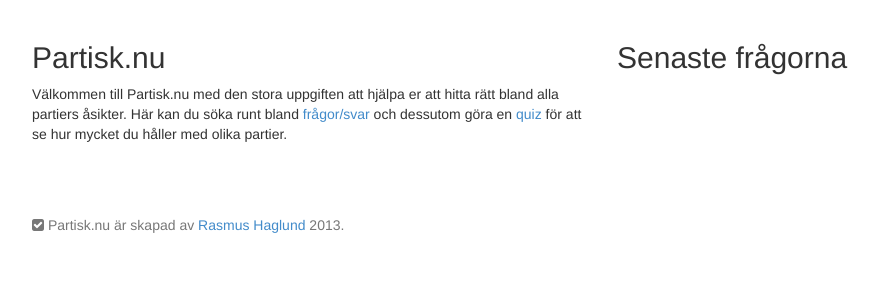
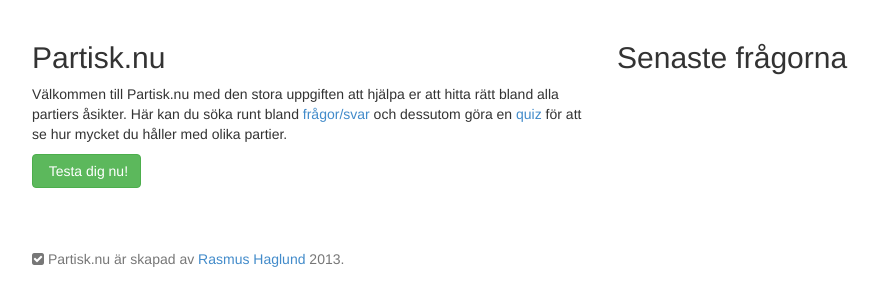
Before and after one commit to rasmushaglund/Partisk, a CakePHP app: the page made by app/View/Pages/index.ctp in a window 1280 px wide. Shown: the part 52-358 px from the top of the page, without its empty margins (38-917 px from the left). Run offline with PHP 8.4 and a stand-in for CakePHP, Linux system fonts and the light colour scheme; the template is opened without the code that fills it, so the values that code supplies are empty; some libraries are stand-ins or nearby versions.

Commit message:
Friendlier appearance of quiz button
Changed from .btn-danger to .btn-success which should make it green.
I have not yet set up the site locally so I'm coding in the dark here,
also changed from .fa-danger to .fa-success but not sure if that
makes any difference. :)

I did this based on the code in the master branch, then realized that
there were other branches. It probably looks like shit and might not
even work, but you have to try, right? ;)

```diff
--- a/app/View/Pages/index.ctp
+++ b/app/View/Pages/index.ctp
@@ -34,6 +34,8 @@
 		                  array('controller' => 'questions', 'action' => 'index')); ?> och dessutom göra en
 		<?php echo $this->Html->link('quiz',
 		                  array('controller' => 'quiz', 'action' => 'index')); ?> för att se hur mycket du håller med olika partier.</p>
+        <?php echo $this->Html->link('<i class="fa fa-success"></i> Testa dig nu!', array('controller' => 'quizzes', 'action' => 'index'),
+                  array('class' => 'btn btn-success btn-xl', 'escape' => false)); ?>
 	</div>
 
 	<div class="col-md-6">
```
